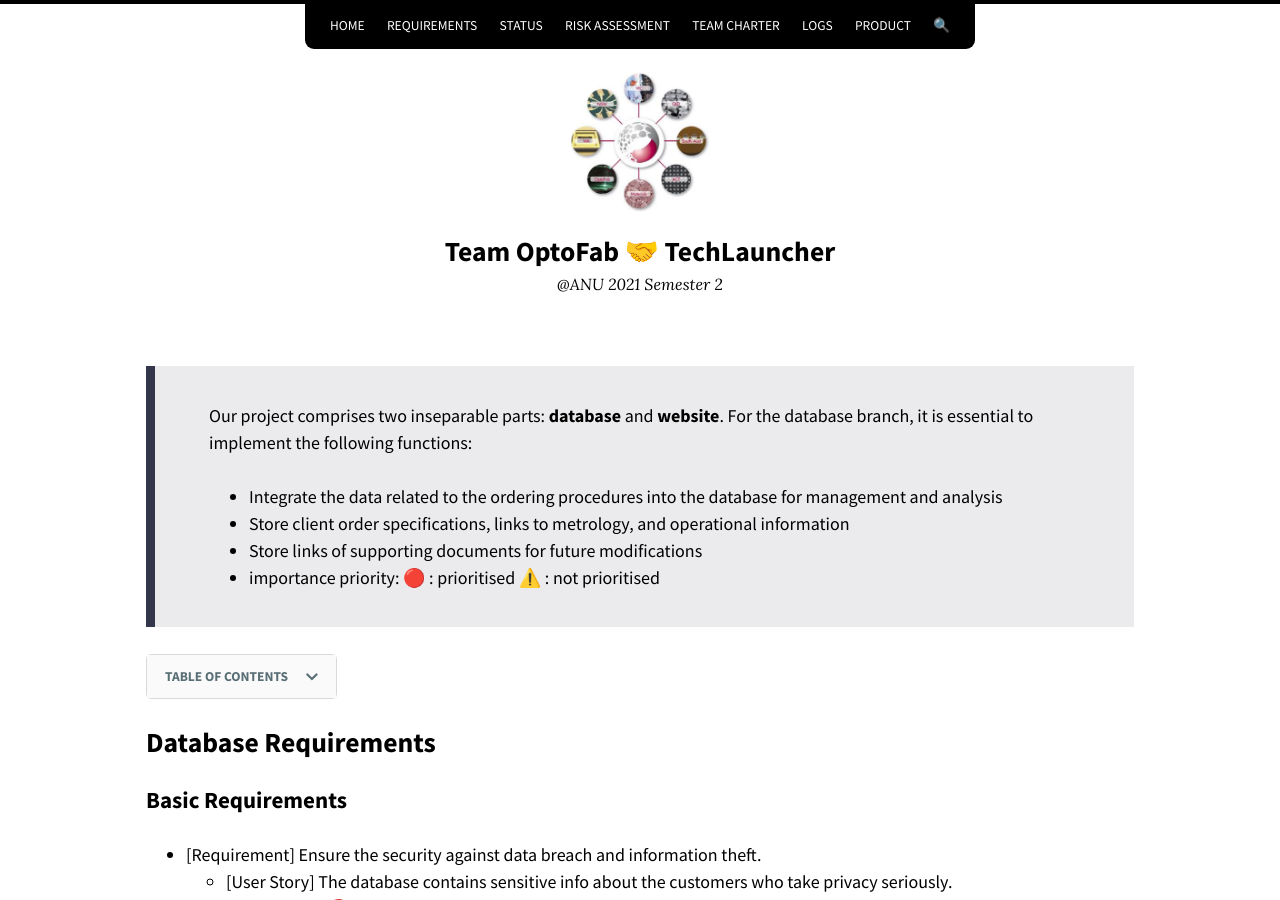
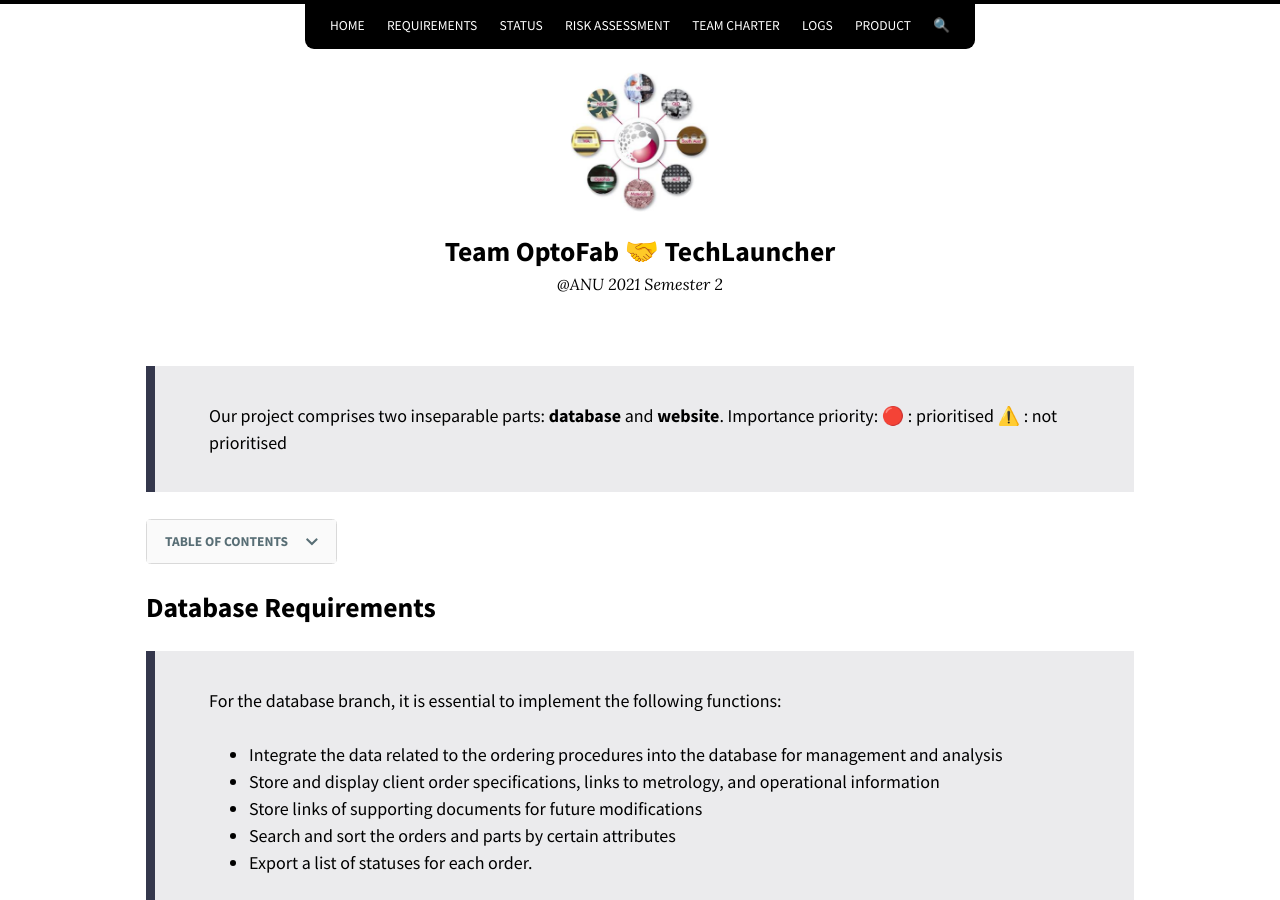
Before and after one commit to optofab/optofab.github.io, a Jekyll site: the page built from project-requirements.md, in a window 1280 px wide and 900 px high. Built offline with Jekyll 4.4.1, drawn with Linux system fonts in a browser that asks for light colours; nearby versions of some CDN libraries; emoji names are drawn with the system emoji font.

Commit message:
Update project-requirements.md

```diff
--- a/project-requirements.md
+++ b/project-requirements.md
@@ -6,17 +6,21 @@ tag:
   - "Website"
 ---
 
-> Our project comprises two inseparable parts: **database** and **website**. For the database branch, it is essential to implement the following functions:
->
-> - Integrate the data related to the ordering procedures into the database for management and analysis
-> - Store client order specifications, links to metrology, and operational information
-> - Store links of supporting documents for future modifications
-> - importance priority: :red_circle: : prioritised :warning: : not prioritised
+> Our project comprises two inseparable parts: **database** and **website**.
+> Importance priority: :red_circle: : prioritised :warning: : not prioritised
 
 
 {% include toc %}
 
 ## Database Requirements
+
+> For the database branch, it is essential to implement the following functions:
+>
+> - Integrate the data related to the ordering procedures into the database for management and analysis
+> - Store and display client order specifications, links to metrology, and operational information
+> - Store links of supporting documents for future modifications
+> - Search and sort the orders and parts by certain attributes
+> - Export a list of statuses for each order.
 
 ### Basic Requirements
 
```
